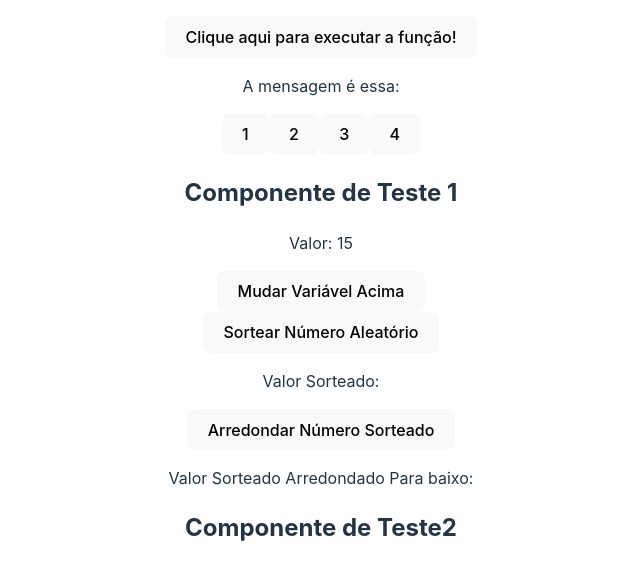
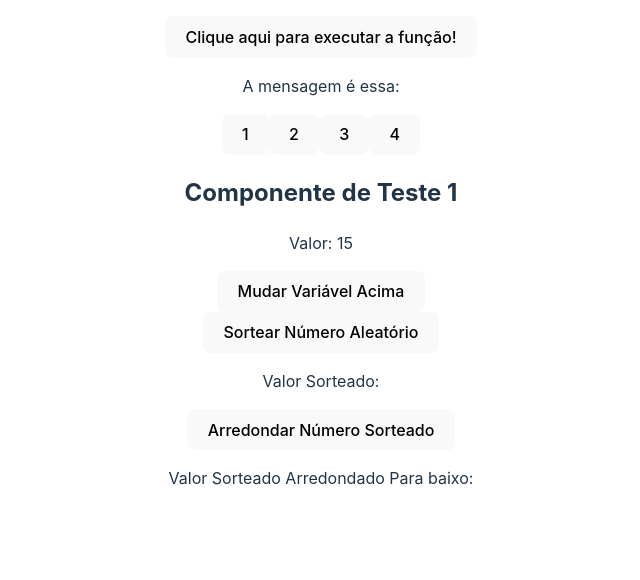
Before and after one commit to juniormps/estudos-react, a React (Vite) app in the folder 3-AVANCANDO-EM-REACT/avancando-em-react/: page / in a window 1280 px wide. Shown: the part 2473-3053 px from the top of the page, without its empty margins (319-959 px from the left). Built offline with nearby package versions, Linux system fonts and the light colour scheme.

Commit message:
delete teste2

```diff
--- a/3-AVANCANDO-EM-REACT/avancando-em-react/src/App.jsx
+++ b/3-AVANCANDO-EM-REACT/avancando-em-react/src/App.jsx
@@ -9,7 +9,7 @@ import ExecuteFunction from './components/ExecuteFunction'
 import Message from './components/Message'
 
 import Teste1 from './components/Teste1'
-import Teste2 from './components/Teste2'
+
 
 
 import './App.css'
@@ -93,7 +93,6 @@ function App() {
       <ChangeMessageState handleMessage={handleMessage}/>
 
       <Teste1/>
-      <Teste2/>
     </>
   )
 }
--- a/3-AVANCANDO-EM-REACT/avancando-em-react/src/components/Teste2.jsx
+++ /dev/null
@@ -1,11 +0,0 @@
-import React from 'react'
-
-const Teste2 = () => {
-  return (
-    <>
-        <h2>Componente de Teste2</h2>
-    </>
-  )
-}
-
-export default Teste2
```
